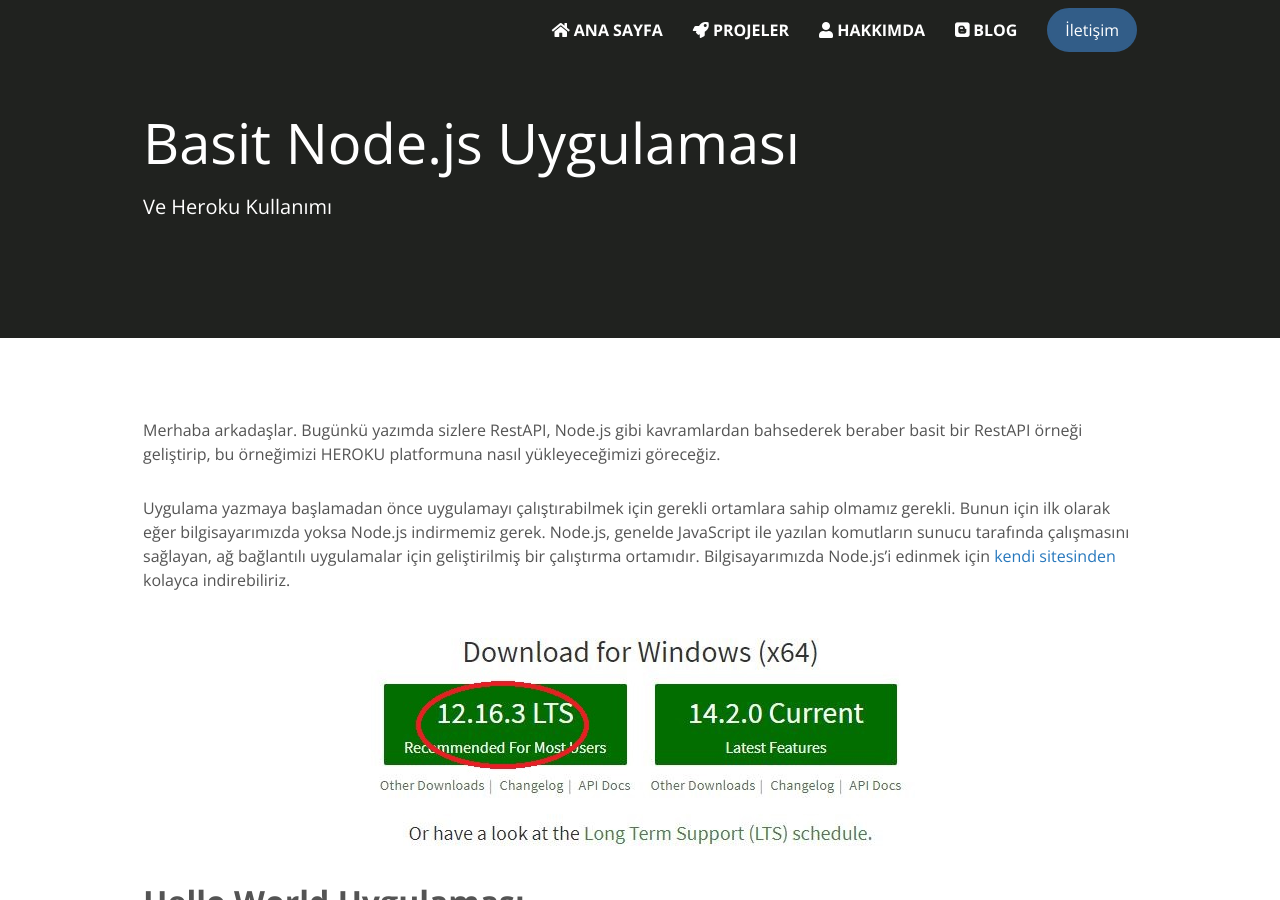
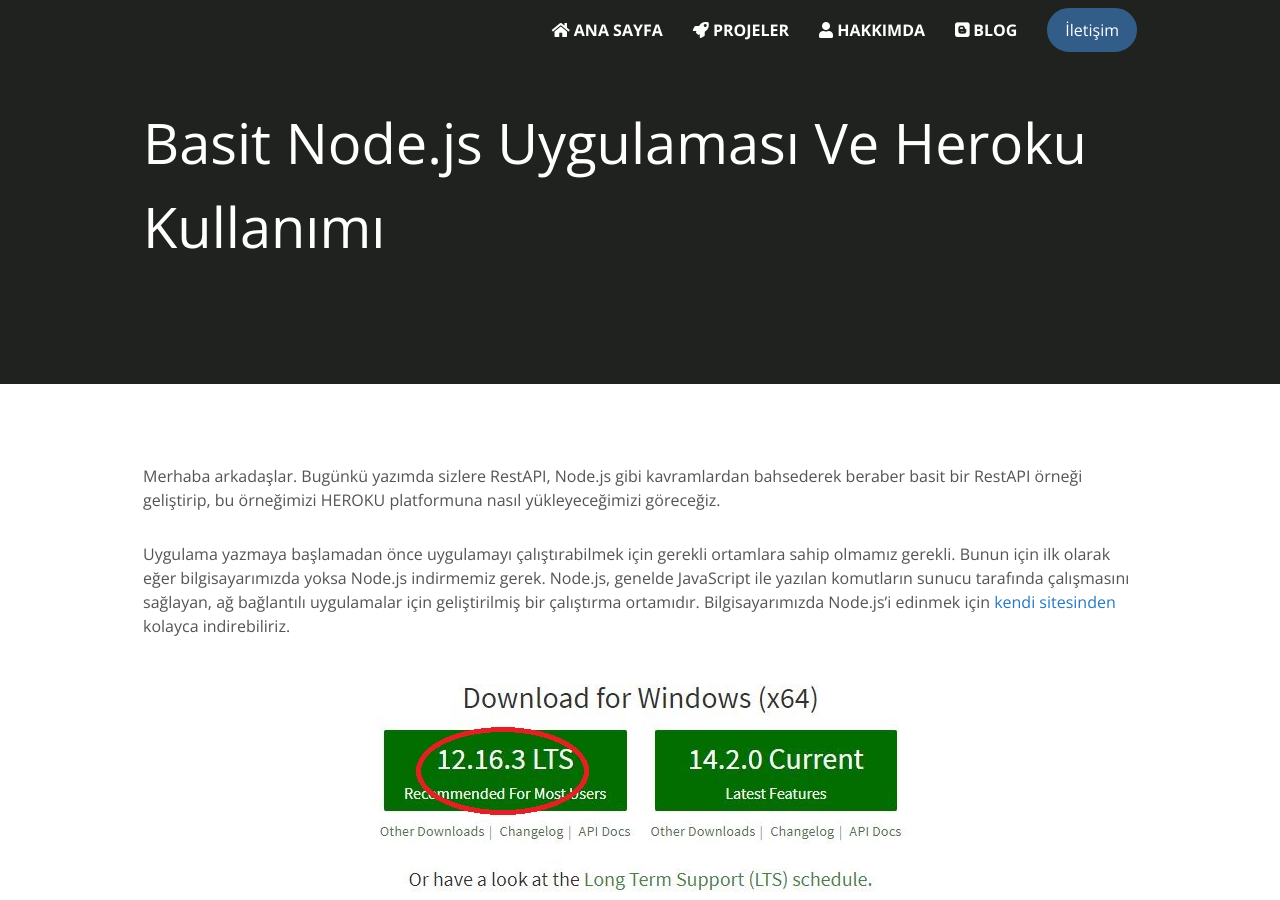
Before and after one commit to shrgrl/shrgrl.github.io, a Jekyll site: the page built from _restApi/index.html, in a window 1280 px wide and 900 px high. Built offline with Jekyll 4.4.1, drawn with Linux system fonts in a browser that asks for light colours; nearby versions of some CDN libraries; comment, search, counter and statistics services are not loaded; part of the change alters nothing that is shown.

```diff
--- a/_restApi/index.html
+++ b/_restApi/index.html
@@ -1,6 +1,6 @@
 ---
-title: Basit Node.js Uygulaması
-sub-title: Ve Heroku Kullanımı
+title: Basit Node.js Uygulaması Ve Heroku Kullanımı
+sub-title:
 collection: restApi
 layout: blog-item
 ---
```
